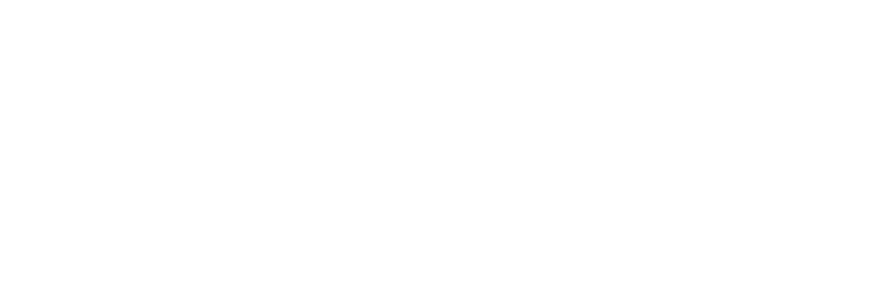
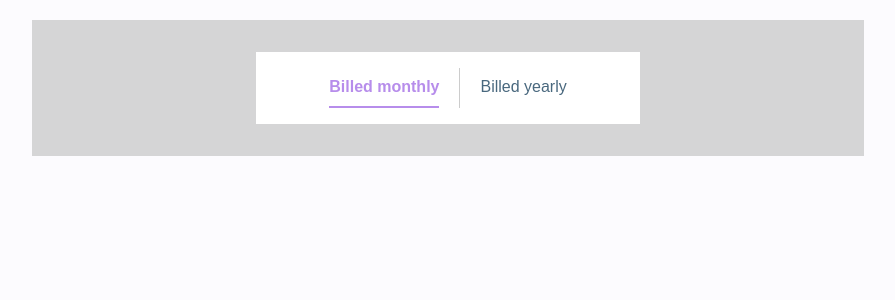
Before and after one commit to mahfuzurrahman01/arr-task, a Next.js app: page / in a window 1280 px wide. Shown: the top 300 px of the page, without its empty margins (192-1087 px from the left). Built offline with nearby package versions, Linux system fonts and the light colour scheme.

Commit message:
bill toggle button customized

```diff
--- a/src/Style/style-component.js
+++ b/src/Style/style-component.js
@@ -1,2 +1,33 @@
 'use client'
 import styled from '@emotion/styled'
+export const Container = styled.div`
+  width: 60vw;
+  margin: 20px auto;
+  background: #cccc;
+  padding: 2rem;
+`
+
+export const ToggleContainer = styled.div`
+  width: 50%;
+  background: white;
+  display: flex;
+  flex-direction: row;
+  justify-content: center;
+  gap: 20px;
+  align-items: center;
+  margin: auto;
+  cursor: pointer;
+`
+export const Divider = styled.div`
+  height: 40px;
+  width: 1px;
+  background: #ccc;
+`;
+export const ToggleButton = styled.p`
+  color: ${props => props?.active ? "#b78deb" : "#49687e"};
+  font-size: 16px;
+  font-family: Rubik, sans-serif;
+  font-weight: ${props => props?.active ? "bold" : "normal"};
+  border-bottom: ${props => props?.active ? "2px solid #b78deb" : "2px solid transparent"};
+  padding: 10px 0px;
+`;
--- a/src/app/globals.css
+++ b/src/app/globals.css
@@ -1,5 +1,5 @@
 body {
   padding: 0;
   margin: 0;
-  background-color: white;
+  background-color: #FCFBFE;
 }
--- a/src/app/page.js
+++ b/src/app/page.js
@@ -1,7 +1,11 @@
+import BillToggle from "@/components/BillToggle";
+import { Container } from "@/Style/style-component";
+
+
 export default function Home() {
   return (
-    <div>
-
-    </div>
+    <Container>
+    <BillToggle />
+    </Container>
   );
 }
--- /dev/null
+++ b/src/components/BillToggle.jsx
@@ -0,0 +1,15 @@
+'use client';
+import React, { useState } from 'react';
+import { ToggleButton, ToggleContainer, Divider } from "@/Style/style-component";
+const BillToggle = () => {
+    const [toggleState, setToggleState] = useState(0);
+    return (
+        <ToggleContainer>
+            <ToggleButton active={toggleState == 0} onClick={() => setToggleState(0)}>Billed monthly</ToggleButton>
+            <Divider></Divider>
+            <ToggleButton active={toggleState == 1} onClick={() => setToggleState(1)}>Billed yearly</ToggleButton>
+        </ToggleContainer>
+    );
+};
+
+export default BillToggle;
```
